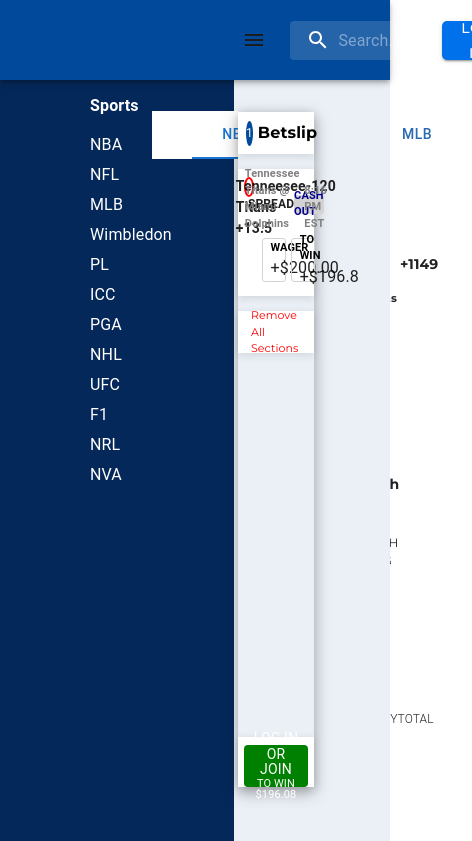
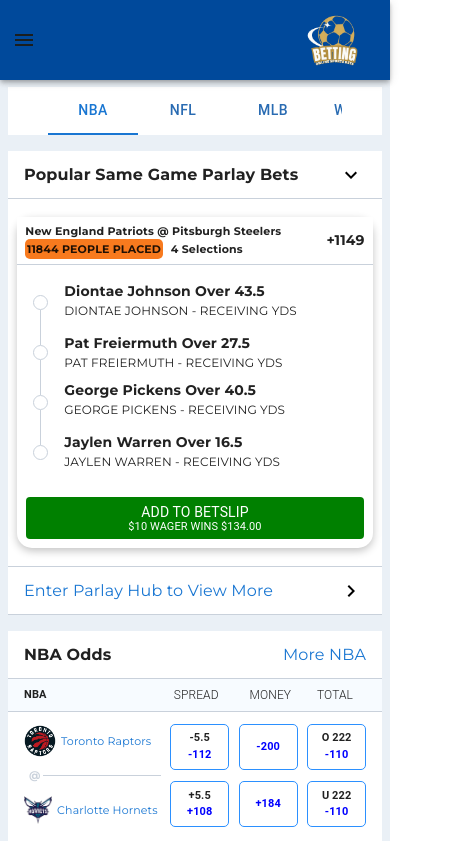
Before and after one commit to jamesdev4you/sportsbook, a React (Create React App) app: page / in a window 390 px wide. Shown: the top 841 px of the page, 472 px wide, since content can reach past the window. Built offline with nearby package versions, Linux system fonts and the light colour scheme.

Commit message:
basic home page responsive

```diff
--- a/src/PageComponents/Home/bets.js
+++ b/src/PageComponents/Home/bets.js
@@ -11,10 +11,10 @@
     <Box
       sx={{
         backgroundColor: '#EAF0F6',
-        width: '40%',
+        width: { xl: '44%', lg: '54%', md: '80%', sm: '100%', xs: '100%' },
         height: 'auto',
         display: 'flex',
-        padding: '2em',
+        padding: { xl: '2em', lg: '2em', md: '2em', sm: '2em', xs: '.5em' },
         alignItems: 'center',
         justifyContent: 'start',
         flexDirection: 'column',
--- a/src/PageComponents/Home/betsComponents/nba.js
+++ b/src/PageComponents/Home/betsComponents/nba.js
@@ -227,7 +227,7 @@
             sx={{
               width: '100%',
               backgroundColor: '#FFFFFF',
-              height: '8em',
+              height: '10em',
               borderBottom: '1px solid #C9D1DB',
               display: 'flex',
               alignItems: 'center',
@@ -379,7 +379,7 @@
                     sx={{
                       width: '30%',
                       backgroundColor: 'white',
-                      height: '95%',
+                      height: { xs: '80%', sm: '95%' },
                       display: 'flex',
                       alignItems: 'center',
                       justifyContent: 'center',
@@ -409,7 +409,7 @@
                     sx={{
                       width: '30%',
                       backgroundColor: 'white',
-                      height: '95%',
+                      height: { xs: '80%', sm: '95%' },
                       display: 'flex',
                       alignItems: 'center',
                       justifyContent: 'center',
@@ -436,7 +436,7 @@
                     sx={{
                       width: '30%',
                       backgroundColor: 'white',
-                      height: '95%',
+                      height: { xs: '80%', sm: '95%' },
                       display: 'flex',
                       alignItems: 'center',
                       justifyContent: 'center',
@@ -477,7 +477,7 @@
                     sx={{
                       width: '30%',
                       backgroundColor: 'white',
-                      height: '95%',
+                      height: { xs: '80%', sm: '95%' },
                       display: 'flex',
                       alignItems: 'center',
                       justifyContent: 'center',
@@ -507,7 +507,7 @@
                     sx={{
                       width: '30%',
                       backgroundColor: 'white',
-                      height: '95%',
+                      height: { xs: '80%', sm: '95%' },
                       display: 'flex',
                       alignItems: 'center',
                       justifyContent: 'center',
@@ -534,7 +534,7 @@
                     sx={{
                       width: '30%',
                       backgroundColor: 'white',
-                      height: '95%',
+                      height: { xs: '80%', sm: '95%' },
                       display: 'flex',
                       alignItems: 'center',
                       justifyContent: 'center',
--- a/src/PageComponents/Home/betsComponents/parlay.js
+++ b/src/PageComponents/Home/betsComponents/parlay.js
@@ -60,8 +60,8 @@
         <SvgIcon
           component={LocalAtmIcon}
           sx={{
-            height: { md: '20px', lg: '40px', xl: '25px' },
-            width: { md: '20px', lg: '40px', xl: '25px' },
+            height: '25px',
+            width: '25px',
             color: 'green',
             marginRight: '.2em',
             display: {
@@ -151,8 +151,8 @@
                   <SvgIcon
                     component={LocalAtmIcon}
                     sx={{
-                      height: { md: '20px', lg: '40px', xl: '15px' },
-                      width: { md: '20px', lg: '40px', xl: '15px' },
+                      height: '15px',
+                      width: '15px',
                       color: 'green',
                       marginRight: '.2em',
                       display: {
@@ -200,8 +200,8 @@
                     <SvgIcon
                       component={WhatshotIcon}
                       sx={{
-                        height: { md: '20px', lg: '40px', xl: '14px' },
-                        width: { md: '20px', lg: '40px', xl: '14px' },
+                        height: '14px',
+                        width: '14px',
                         color: 'black',
                         marginRight: '.2em',
                         display: {
--- a/src/PageComponents/Home/betsComponents/popularScroll.js
+++ b/src/PageComponents/Home/betsComponents/popularScroll.js
@@ -28,7 +28,7 @@
   return (
     <Box
       sx={{
-        maxWidth: { xs: 320, sm: '100%' },
+        maxWidth: '100%',
         height: '3em',
         backgroundColor: '#ffffff',
       }}
--- a/src/PageComponents/Home/homeSlip.js
+++ b/src/PageComponents/Home/homeSlip.js
@@ -7,28 +7,28 @@
 import DeleteOutlineIcon from '@mui/icons-material/DeleteOutline';
 import Button from '@mui/material/Button';
 
-const StickyBox = styled(Box)({
-  width: '39%',
+const HomeSlip = () => {
+  return (
+    <Box
+      sx={{
+        width: { xl: '35%', lg: '30%', md: 'none', sm: 'none', xs: 'none' },
         position: 'fixed',
         right: 0,
         top: 0,
         height: '100vh',
         zIndex: 1000,
-  display: 'flex',
+        display: { xl: 'flex', lg: 'flex', md: 'none', sm: 'none', xs: 'none' },
         alignItems: 'start',
         justifyContent: 'start',
         flexDirection: 'column',
         backgroundColor: '#EAF0F6',
         paddingTop: '5em',
-});
-
-const HomeSlip = () => {
-  return (
-    <StickyBox>
+      }}
+    >
       <Box
         sx={{
           marginTop: '2em',
-          width: '50%',
+          width: { xl: '25em', lg: '22em', md: '20em', sm: 'none', xs: 'none' },
           height: '80vh',
           backgroundColor: '#EAF0F6',
           boxShadow: 'rgba(0, 0, 0, 0.35) 0px 5px 15px',
@@ -315,8 +315,8 @@
           <SvgIcon
             component={DeleteOutlineIcon}
             sx={{
-              height: { md: '20px', lg: '40px', xl: '20px' },
-              width: { md: '20px', lg: '40px', xl: '20px' },
+              height: '20px',
+              width: '20px',
               color: 'red',
               display: {
                 xs: 'none',
@@ -381,7 +381,7 @@
           </Button>
         </Box>
       </Box>
-    </StickyBox>
+    </Box>
   );
 };
 
--- a/src/PageComponents/Home/popular.js
+++ b/src/PageComponents/Home/popular.js
@@ -68,7 +68,14 @@
 
 const Popular = () => {
   return (
-    <Box sx={{ backgroundColor: '#05285A', width: '25em', height: '315.2vh' }}>
+    <Box
+      sx={{
+        backgroundColor: '#05285A',
+        display: { xl: 'flex', lg: 'flex', md: 'flex', sm: 'none', xs: 'none' },
+        width: { xl: '21%', lg: '16%', md: '20%' },
+        height: '315.2vh',
+      }}
+    >
       <Box
         sx={{
           display: 'flex',
@@ -103,14 +110,14 @@
             <SvgIcon
               component={icon}
               sx={{
-                height: { md: '20px', lg: '40px', xl: '20px' },
-                width: { md: '20px', lg: '40px', xl: '20px' },
+                height: '20px',
+                width: '20px',
                 color: 'white',
                 marginRight: '.7em',
                 display: {
                   xs: 'none',
                   sm: 'none',
-                  md: 'none',
+                  md: 'inline',
                   lg: 'inline',
                 },
               }}
--- a/src/PageComponents/NavBar/navbar.js
+++ b/src/PageComponents/NavBar/navbar.js
@@ -105,8 +105,8 @@
         <Toolbar
           sx={{
             backgroundColor: '#00499B',
-            marginLeft: '14.4em',
-            marginRight: '14.4em',
+            marginLeft: { xl: '14.4em', lg: '5em', md: '0em' },
+            marginRight: { xl: '14.4em', lg: '5em', md: '0em' },
           }}
         >
           <IconButton
@@ -121,7 +121,7 @@
           <Box
             alt='yooo'
             sx={{
-              display: { sm: 'none', md: 'block' },
+              display: { xs: 'block', sm: 'block', md: 'block' },
               height: '5em',
               width: '5em',
               marginLeft: {
@@ -140,7 +140,7 @@
           <Box
             sx={{
               display: { xs: 'none', sm: 'none', md: 'block' },
-              marginLeft: '2em',
+              marginLeft: { xl: '2em', lg: '1.3em', md: '3em' },
             }}
           >
             {navItems.map((item) => (
@@ -159,7 +159,7 @@
           </Box>
           <Box
             sx={{
-              display: 'flex',
+              display: { xs: 'none', sm: 'none', md: 'flex' },
               marginLeft: 'auto',
               gap: '10px',
               alignItems: 'center',
--- a/src/navlink.css
+++ b/src/navlink.css
@@ -21,7 +21,7 @@
 .menu_link {
   text-decoration: none;
   color: white;
-  font-size: 20px;
+  font-size: 14px;
   margin-left: 35px;
   text-align: left;
   height: 100%;
@@ -31,5 +31,5 @@
   cursor: pointer;
   color: white;
   border-bottom: 1px solid white;
-  padding-bottom: 27px;
+  padding-bottom: 30px;
 }
```
Lines whose indentation alone changed are shown as unchanged.
